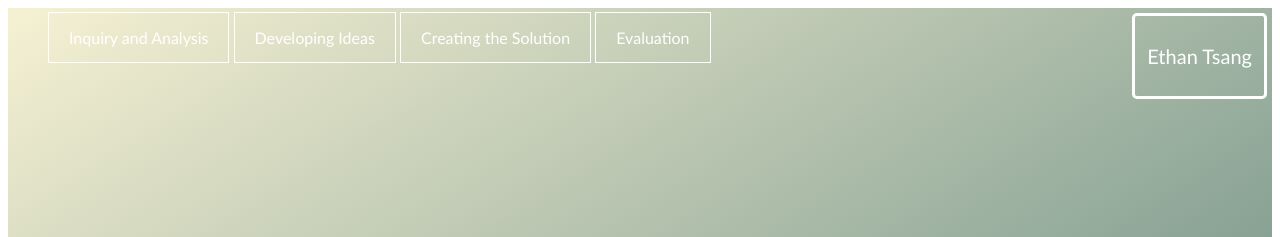
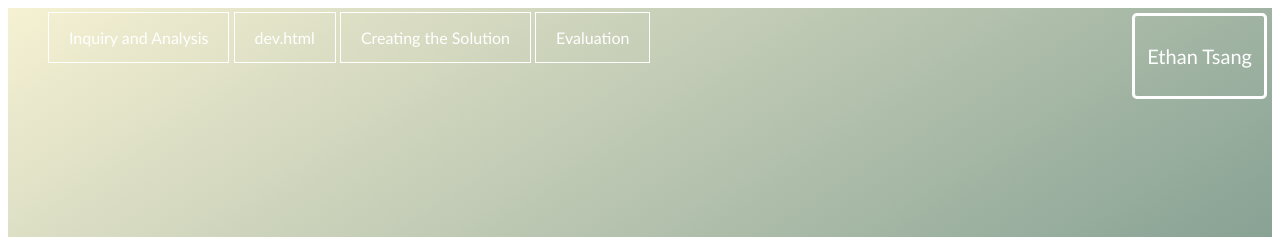
Before and after one commit to ethantsang04/y9web, a plain HTML site: page index.html in a window 1280 px wide. Shown: the top 237 px of the page. Drawn offline with Linux system fonts and the light colour scheme.

Commit message:
Update and rename Index.html to index.html

```diff
--- a/Index.html
+++ b/index.html
@@ -11,7 +11,7 @@
 				</name>
 				<ul>
 					<li><a href="https://ethantsang04.github.io/y9web/inquiry.html">Inquiry and Analysis</a></li>
-					<li><a href="#">Developing Ideas</a></li>
+					<li><a href="#">dev.html</a></li>
 					<li><a href="#">Creating the Solution</a></li>
 					<li><a href="#">Evaluation</a></li>
 				</ul>
```
